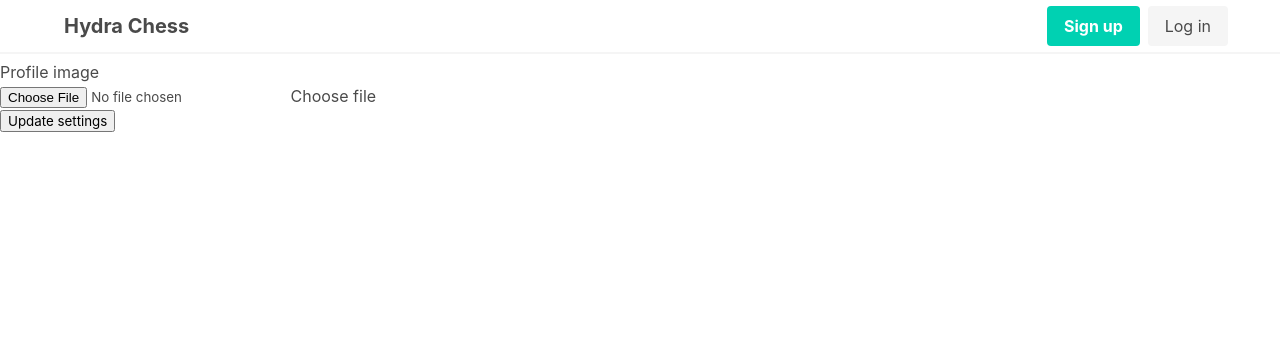
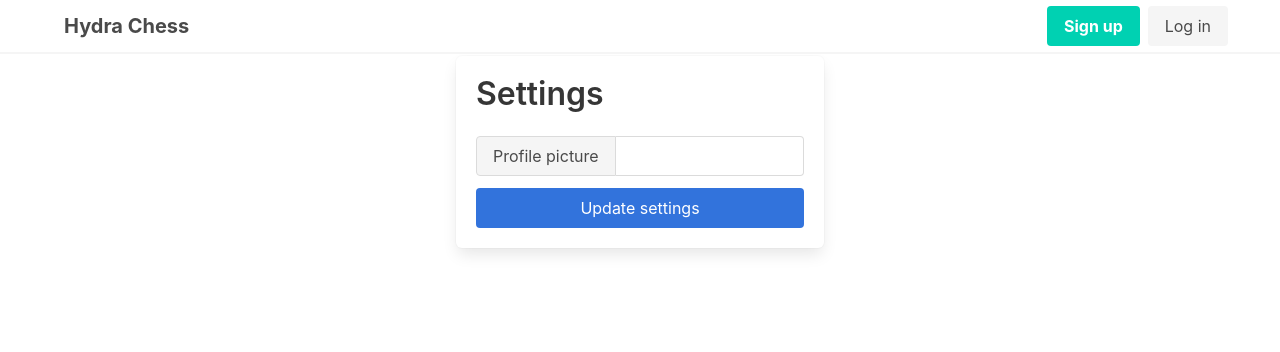
Before and after one commit to aedobrynin/hydraChess, a Flask app: template hydraChess/templates/settings.html in a window 1280 px wide. Shown: the top 352 px of the page. Run offline with Flask 2, Linux system fonts and the light colour scheme; the template is opened without the code that fills it: values that come from a table or form of the project are taken from there, others are empty; some libraries are stand-ins or nearby versions.

Commit message:
New settings page

```diff
--- a/hydraChess/forms.py
+++ b/hydraChess/forms.py
@@ -17,6 +17,7 @@
 
 from io import BytesIO
 import imghdr
+from PIL import Image
 import re
 from flask_wtf import FlaskForm
 from flask_wtf.file import FileField, FileRequired, FileAllowed
@@ -51,6 +52,9 @@ def image_content_validator(form, field):
     raw_img = BytesIO(image.read())
     if imghdr.what(raw_img) is None:
         raise StopValidation(message=("Can't read image data"))
+    img = Image.open(raw_img)
+    if img.width < 300 or img.height < 300:
+        raise StopValidation(message=("Image size must be at least 300x300"))
 
 
 class SignUpForm(FlaskForm):
@@ -104,7 +108,7 @@ class LoginForm(FlaskForm):
 
 
 class SettingsForm(FlaskForm):
-    image = FileField('Profile image',
+    image = FileField('Profile picture',
                       validators=[FileRequired(),
                                   FileAllowed(['jpg', 'png', 'jpeg'],
                                               ('Only .png, .jpg, .jpeg '
--- a/hydraChess/templates/settings.html
+++ b/hydraChess/templates/settings.html
@@ -1,7 +1,49 @@
 {% extends "base.html" %}
 
 {% block content %}
+{% set error_shown = False %}
+<body>
+  <div class="container">
+    <div class="columns is-centered pt-1">
+      <div class="column is-one-third">
+        <div class="box">
+          <h1 class="title">Settings</h1>
+          <form method="post" enctype="multipart/form-data">
+            {{ form.csrf_token }}
 
+						<div class="field">
+							<div class="file has-name is-fullwidth">
+								<label class="file-label">
+									{{ form.image(class="file-input", type="file") }}
+									<span class="file-cta">
+										<span class="file-label">
+											{{ form.image.label }}
+										</span>
+									</span>
+									<span class="file-name"></span>
+								</label>
+							</div>
+							{% if form.image.errors and not error_shown %}
+								<p class="help is-danger">{{ form.image.errors[0] }}</p>
+								{% set error_shown = True %}
+							{% endif %}
+						</div>
+            <div class="field">
+              <div class="control">
+                {{ form.submit(
+                    class="button is-link is-fullwidth",
+                    type="submit"
+                   )
+                }}
+              </div>
+            </div>
+          </form>
+        </div>
+      </div>
+    </div>
+  </div>
+</body>
+<!--
 <form class="basic-form mt-2" method="POST" enctype="multipart/form-data">
   {{ form.csrf_token }}
 
@@ -29,15 +71,15 @@
   {% endif %}
 
 </form>
-
+!-->
 
 {% endblock %}
 
 {% block extra_scripts %}
 <script>
-  $(".custom-file-input").on("change", function() {
+  $(".file-input").on("change", function() {
       var fileName = $(this).val().split("\\").pop();
-      $(this).siblings(".custom-file-label").addClass("selected").html(fileName);
+      $(this).siblings(".file-name").html(fileName);
   });
 </script>
 {% endblock %}
```
